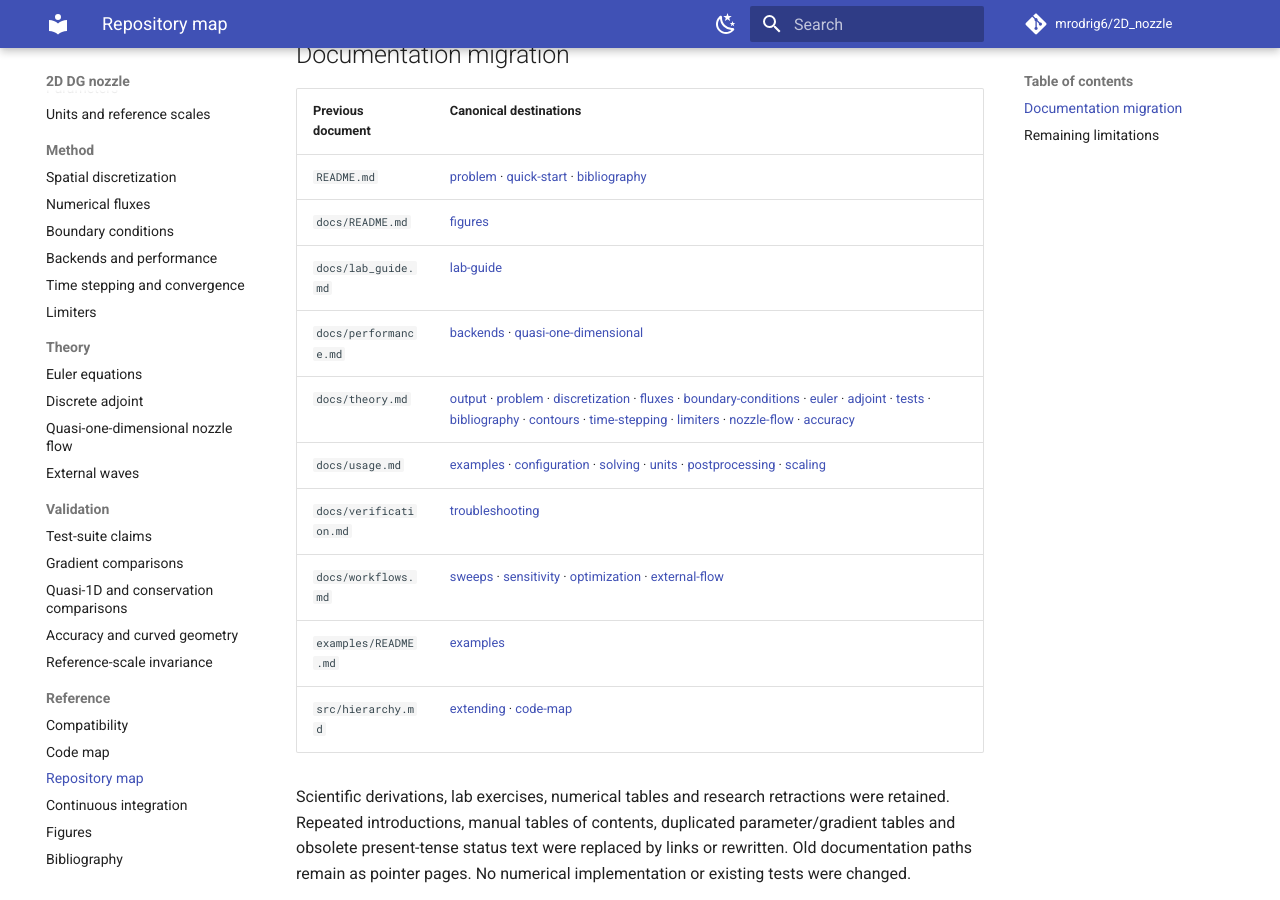
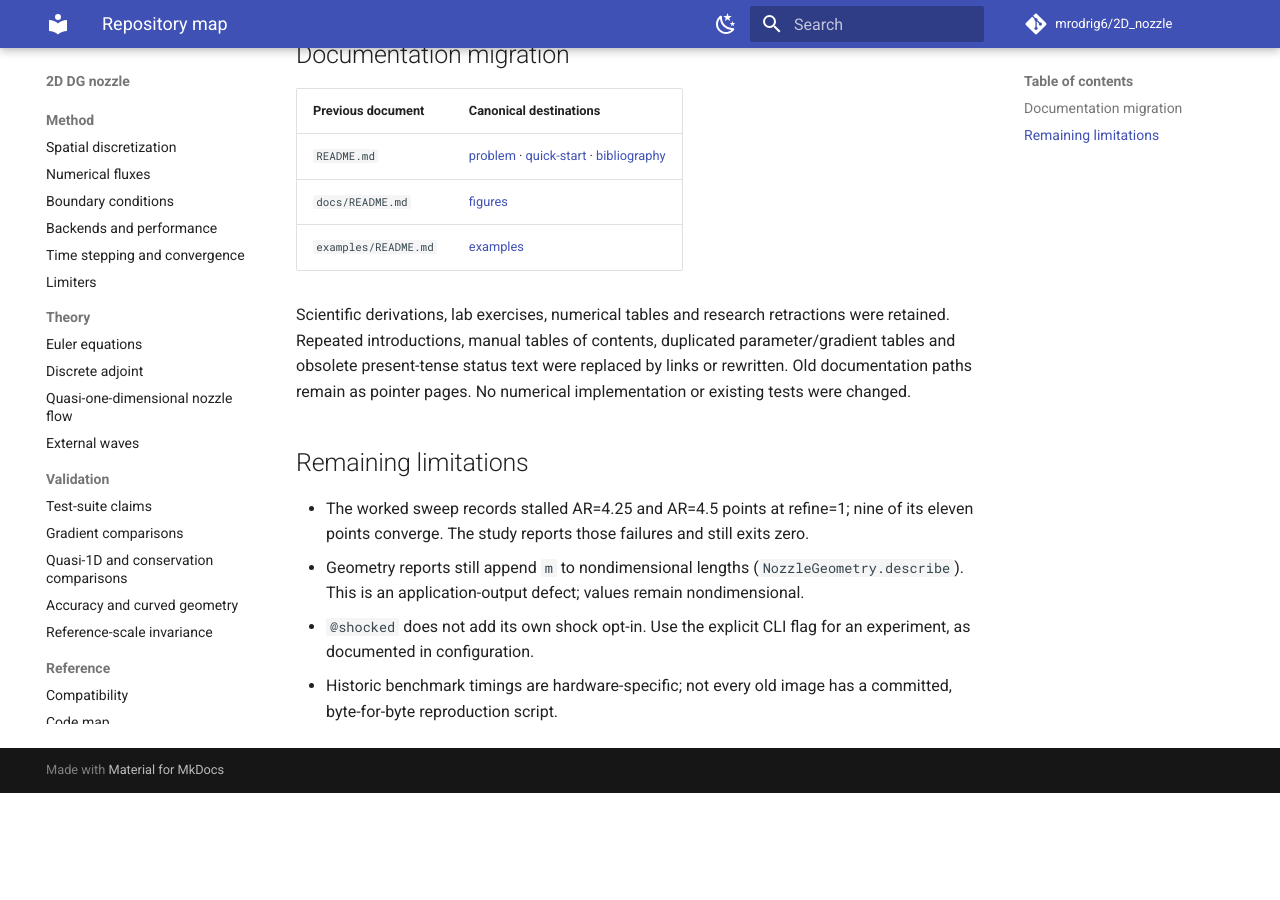
Before and after one commit to mrodrig6/2D_nozzle, an MkDocs documentation site: the page built from docs/reference/repository.md, in a window 1280 px wide and 900 px high, scrolled down 925 px. Built offline with MkDocs 1.6.1 and Material for MkDocs 9.7.7, drawn with Linux system fonts in a browser that asks for light colours; comment, search, counter and statistics services are not loaded; after the commit the page ends 1718 px from its top, so only the background shows below that.

Commit message:
Remove the redirect stubs and point every reference at its topic page
Six pages had been left behind as one-line redirects to the topic pages
they had moved to: theory, usage, workflows, lab_guide, performance and
verification. src/hierarchy.md was a three-line redirect to the code
map. Each is deleted, and the code, launcher help, tests and docs that
named them now name the page they redirected to. Repository-map rows for
the deleted files are removed.

Co-Authored-By: mrodrig6 <mrodrig6@gmail.com>
Claude-Session: https://claude.ai/code/session_01TFjpFwX4enWd1Mq3H79C1t

```diff
--- a/docs/reference/repository.md
+++ b/docs/reference/repository.md
@@ -25,14 +25,7 @@ The [code map](code-map.md) describes individual modules. The [figure inventory]
 |---|---|
 | `README.md` | [problem](../model/problem.md) · [quick-start](../getting-started/quick-start.md) · [bibliography](bibliography.md) |
 | `docs/README.md` | [figures](figures.md) |
-| `docs/lab_guide.md` | [lab-guide](../running/lab-guide.md) |
-| `docs/performance.md` | [backends](../method/backends.md) · [quasi-one-dimensional](../validation/quasi-one-dimensional.md) |
-| `docs/theory.md` | [output](../running/output.md) · [problem](../model/problem.md) · [discretization](../method/discretization.md) · [fluxes](../method/fluxes.md) · [boundary-conditions](../method/boundary-conditions.md) · [euler](../theory/euler.md) · [adjoint](../theory/adjoint.md) · [tests](../validation/tests.md) · [bibliography](bibliography.md) · [contours](../running/contours.md) · [time-stepping](../method/time-stepping.md) · [limiters](../method/limiters.md) · [nozzle-flow](../theory/nozzle-flow.md) · [accuracy](../validation/accuracy.md) |
-| `docs/usage.md` | [examples](../getting-started/examples.md) · [configuration](../running/configuration.md) · [solving](../running/solving.md) · [units](../model/units.md) · [postprocessing](../running/postprocessing.md) · [scaling](../validation/scaling.md) |
-| `docs/verification.md` | [troubleshooting](../running/troubleshooting.md) |
-| `docs/workflows.md` | [sweeps](../running/sweeps.md) · [sensitivity](../running/sensitivity.md) · [optimization](../running/optimization.md) · [external-flow](../running/external-flow.md) |
 | `examples/README.md` | [examples](../getting-started/examples.md) |
-| `src/hierarchy.md` | [extending](../api/extending.md) · [code-map](code-map.md) |
 
 Scientific derivations, lab exercises, numerical tables and research retractions were retained. Repeated introductions, manual tables of contents, duplicated parameter/gradient tables and obsolete present-tense status text were replaced by links or rewritten. Old documentation paths remain as pointer pages. No numerical implementation or existing tests were changed.
 
--- a/src/__init__.py
+++ b/src/__init__.py
@@ -26,7 +26,7 @@ Take an exact shape derivative:
 
 Layout
 ------
-``src/hierarchy.md`` draws the dependency tree; the subpackages are
+``docs/reference/code-map.md`` draws the dependency tree; the subpackages are
 
 =============================  ==============================================
 :mod:`~src.config`             the stagnation state, the gas, the mesh
@@ -59,7 +59,7 @@ The solver core is geometry-agnostic: it takes any conforming mesh of triangles
 or quadrilaterals with tagged boundaries.  Only :mod:`~src.geometry` and
 :mod:`~src.physics.quasi1d` know that the domain is a nozzle.
 
-See ``docs/theory.md`` for the formulation and the geometry definition, and
+See ``docs/theory/euler.md`` for the formulation and the geometry definition, and
 ``README.md`` for how to run everything.
 """
 
```
Also changed, not shown: docs/lab_guide.md (deleted, +0 -5 lines), docs/model/problem.md (+2 -2 lines), docs/performance.md (deleted, +0 -6 lines), docs/reference/code-map.md (+1 -1 lines), docs/theory.md (deleted, +0 -18 lines), docs/usage.md (deleted, +0 -10 lines), docs/verification.md (deleted, +0 -5 lines), docs/workflows.md (deleted, +0 -8 lines), src/hierarchy.md (deleted, +0 -3 lines), 5 other files.
